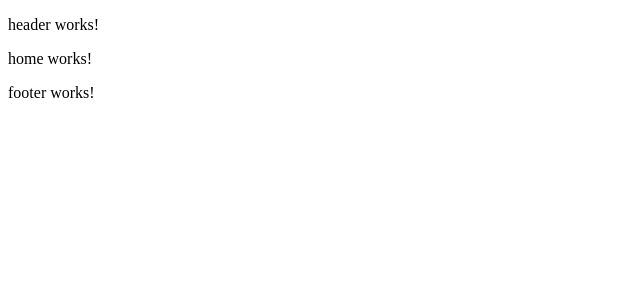
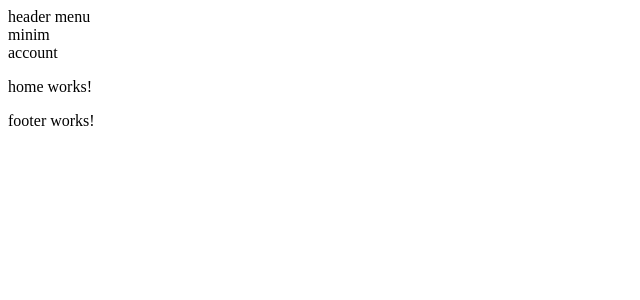
Before and after one commit to wafazitouna/minim, an Angular app: page / in a window 1280 px wide. Shown: the top 300 px of the page, without its empty margins (0-640 px from the left). Built offline with nearby package versions, Linux system fonts and the light colour scheme.

Commit message:
Define general SVG component

```diff
--- /dev/null
+++ b/src/app/shared/components/header-menu/header-menu.component.html
@@ -0,0 +1 @@
+header menu
--- /dev/null
+++ b/src/app/shared/components/header-menu/header-menu.component.ts
@@ -0,0 +1,15 @@
+import { Component, OnInit } from '@angular/core';
+
+@Component({
+  selector: 'app-header-menu',
+  templateUrl: './header-menu.component.html',
+  styleUrls: ['./header-menu.component.scss']
+})
+export class HeaderMenuComponent implements OnInit {
+
+  constructor() { }
+
+  ngOnInit() {
+  }
+
+}
--- a/src/app/shared/components/header/header.component.html
+++ b/src/app/shared/components/header/header.component.html
@@ -1 +1,7 @@
-<p>header works!</p>
+<header>
+  <nav>
+    <app-header-menu></app-header-menu>
+    <div class="minim-logo">minim</div>
+    <div class="account">account</div>
+  </nav>
+</header>
--- a/src/app/shared/components/shared.module.ts
+++ b/src/app/shared/components/shared.module.ts
@@ -2,12 +2,14 @@ import { NgModule } from '@angular/core';
 import { CommonModule } from '@angular/common';
 import { FooterComponent } from './footer/footer.component';
 import { HeaderComponent } from './header/header.component';
+import { HeaderMenuComponent } from './header-menu/header-menu.component';
+import { SvgIconComponent } from './svg-icon/svg-icon.component';
 
 
 
 @NgModule({
-  declarations: [HeaderComponent,FooterComponent],
-  exports: [HeaderComponent, FooterComponent],
+  declarations: [HeaderComponent,FooterComponent, HeaderMenuComponent, SvgIconComponent],
+  exports: [HeaderComponent, FooterComponent, HeaderMenuComponent],
   imports: [
     CommonModule
   ]
--- /dev/null
+++ b/src/app/shared/components/svg-icon/svg-icon.component.html
@@ -0,0 +1,3 @@
+<svg>
+  <use attr.xlink:href="assets/symbol-defs.svg#{{icon}}"></use>
+</svg>
--- /dev/null
+++ b/src/app/shared/components/svg-icon/svg-icon.component.scss
@@ -0,0 +1,4 @@
+svg {
+  height: 20px;
+  width: 20px;
+}
```
Also changed, not shown: src/app/shared/components/svg-icon/svg-icon.component.ts (added, +12 -0 lines), src/app/shared/components/header-menu/header-menu.component.scss (added), 2 other files (tests, documents, lock files or other folders).
